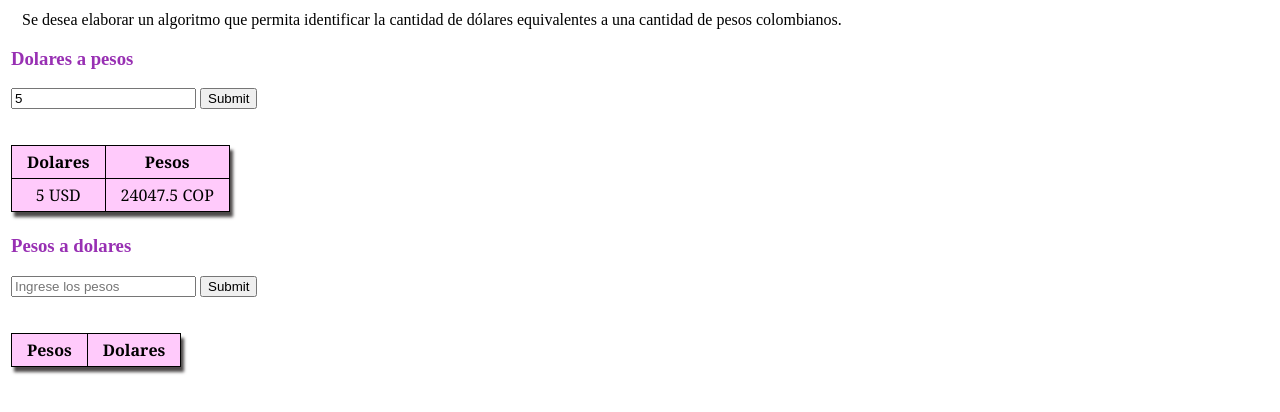
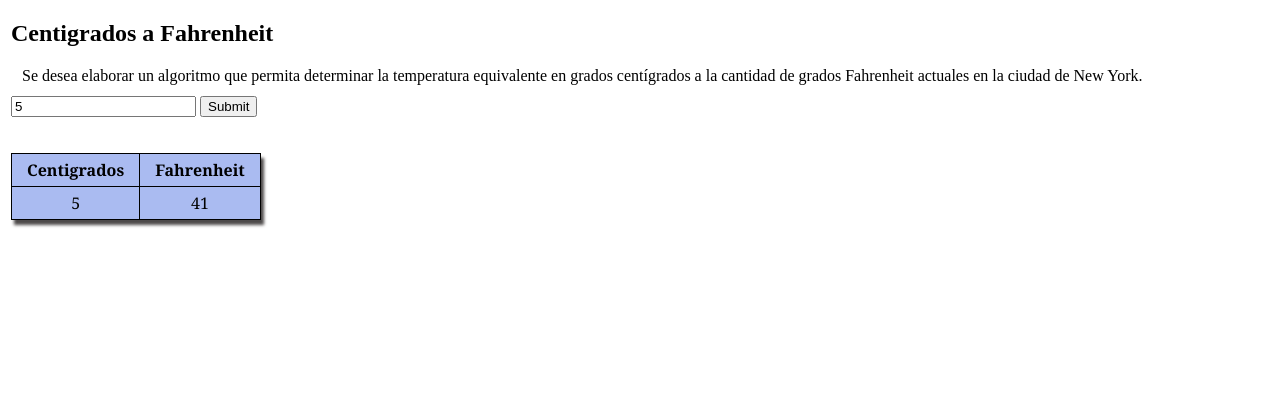
Before and after one commit to YennyMarcelaMarquezCorreaADSO/Guia-de-aprendizaje, a plain HTML site: page Evidencias, Taller 1/index.html in a window 1280 px wide. Both pictures are taken after typing "5" into the empty fields and a click on the input 228 px from the left and 98 px from the top of the page. Drawn offline with Linux system fonts and the light colour scheme.

Commit message:
Evidencia 4, Taller 1

```diff
--- a/Evidencias, Taller 1/index.html
+++ b/Evidencias, Taller 1/index.html
@@ -9,48 +9,29 @@
     <script src="main.js"></script>
 </head>
 <body>
+    <h2> Centigrados a Fahrenheit
 
-    <p> Se desea elaborar un algoritmo que permita identificar la cantidad de dólares equivalentes a una cantidad de pesos colombianos. </p>
+    </h2>
+    <p>Se desea elaborar un algoritmo que permita determinar la temperatura equivalente en grados centígrados a
+        la cantidad de grados Fahrenheit actuales en la ciudad de New York.</p>
 
         <div id="d">
-        <h3> Dolares a pesos</h3>
         <form id="input">
-        <input type="number" name="dolares" placeholder="Ingrese los dolares" >
+            <input type="number" name="centigrados" placeholder="Ingrese Grados">
             <input type="submit" name="enviar" placeholder="Enviar">
         </form>
-
         <br>
         <br>
-
     <table>
         <thead>
             <tr>
-            <th>Dolares</th>
-            <th>Pesos</th>
+                <th>Centigrados</th>
+                <th>Fahrenheit</th>
             </tr>
         </thead>
         <tbody></tbody>
+
     </table>
-
-<div id="d">
-    <h3> Pesos a dolares</h3>
-<form id="input2">
-    <input type="number" name="pesos" placeholder="Ingrese los pesos" >
-    <input type="submit" name="enviar" placeholder="Enviar">
-</form>
-
-<br>
-<br>
-
-<table>
-<thead>
-    <tr>
-        <th>Pesos</th>
-        <th>Dolares</th>
-    </tr>
-</thead>
-<tbody id="tabla2"></tbody>
-</table>
-
+    </div>
 </body>
 </html>
--- a/Evidencias, Taller 1/main.js
+++ b/Evidencias, Taller 1/main.js
@@ -1,52 +1,23 @@
 addEventListener("DOMContentLoaded", (e)=>{
-    let form = document.querySelector('#input')
+    let form=document.querySelector('#input')
+
 
     form.addEventListener("submit",(e)=>{
         e.preventDefault();
         let dataInput = Object.fromEntries(new FormData(e.target))
-        let dolares= Number (dataInput.dolares)
-        let pesos= 4809.50
-        let resultado= dolares * pesos
+        let centigrados = Number (dataInput.centigrados)
+        let fahrenheit= (centigrados*9/5)+32
 
 
 
             let tabla=document.querySelector("tbody");
             tabla.insertAdjacentHTML("beforeend",`
                 <tr>
-                    <td> ${dolares} USD </td>
-                    <td> ${resultado} COP </td>
+                    <td> ${centigrados}  </td>
+                    <td> ${fahrenheit} </td>
                 </tr>
                 `)
      })
 
 
-     let form2=document.querySelector('#input2')
-
-     form2.addEventListener("submit",(e)=>{
-         e.preventDefault();
-
-         let dataInput2 = Object.fromEntries(new FormData(e.target))
-
-
-
-
-
-             let pesos2= Number (dataInput2.pesos)
-             let dolares2= 0.00021
-             let res2= dolares2 * pesos2
-
-
-
-             let tabla2=document.querySelector("#tabla2");
-             tabla2.insertAdjacentHTML("beforeend",`
-                 <tr>
-                     <td> ${pesos2}  USD </td>
-                     <td> ${res2} COP </td>
-                 </tr>
-                 `)
-
-     })
-
-
-
 })
--- a/Evidencias, Taller 1/style.css
+++ b/Evidencias, Taller 1/style.css
@@ -15,7 +15,7 @@ table {
     font-family: georgia;
     display: inline-block;
     border-collapse: collapse;
-    background-color: rgb(255, 202, 251);
+    background-color: rgb(170, 187, 241);
     box-shadow:  3px 5px 3px  rgb(77, 74, 74) ;
 }
 
```
Lines whose indentation alone changed are shown as unchanged.
